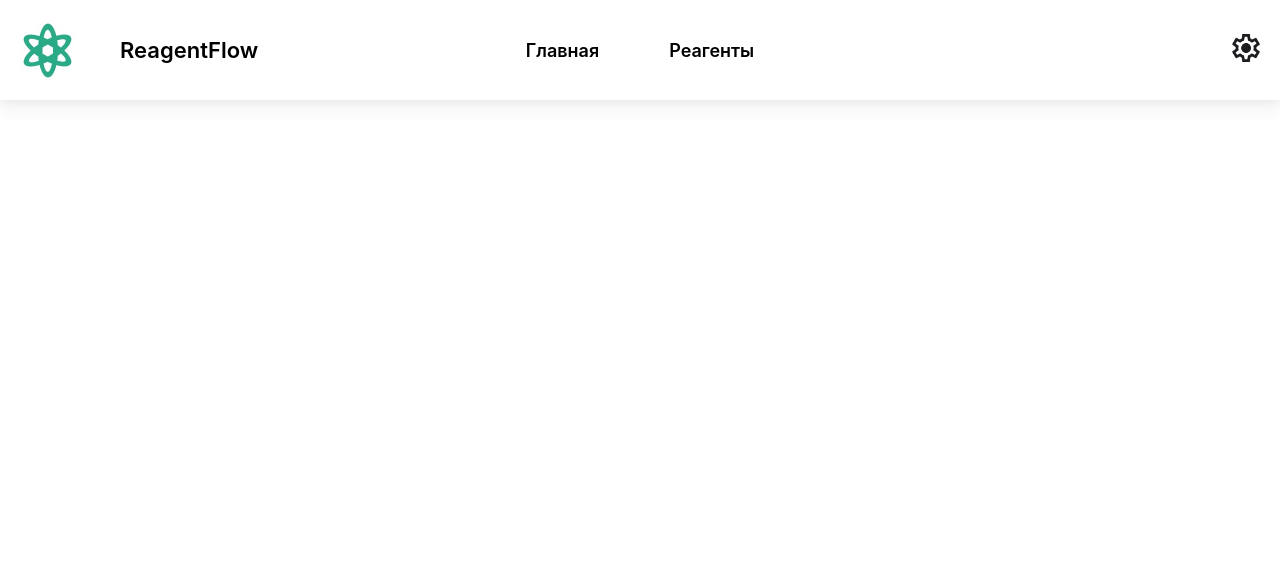
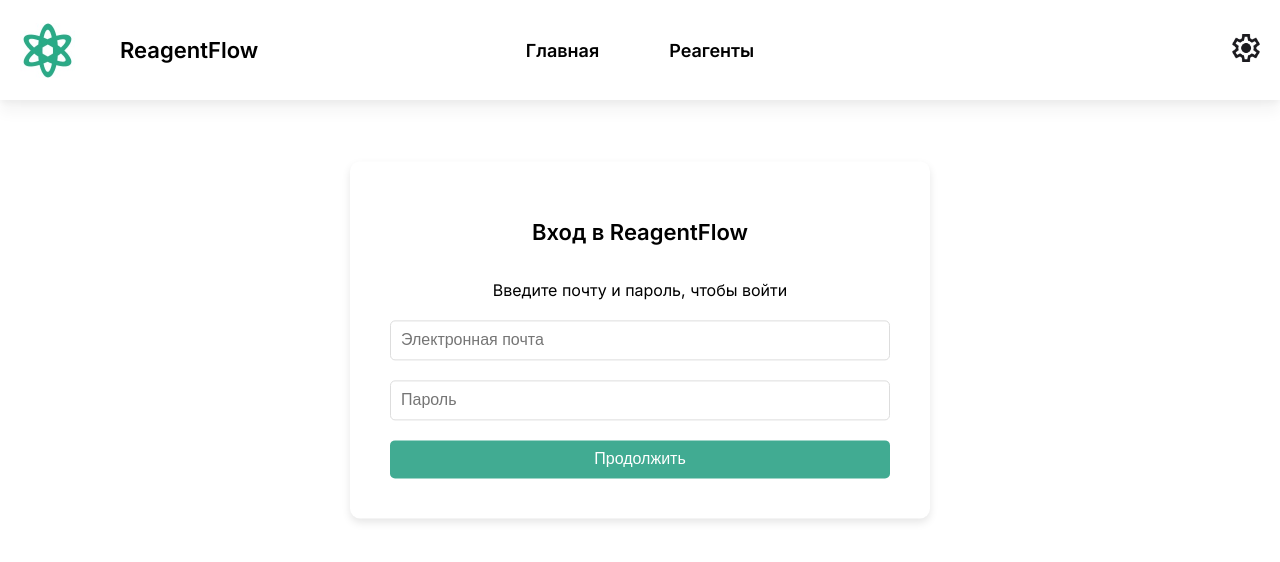
Before and after one commit to ReagentFlow/frontend, a React (Create React App) app: page /login in a window 1280 px wide. Shown: the top 562 px of the page. Built offline with nearby package versions, Linux system fonts and the light colour scheme.

Commit message:
формы и стили для логина и регистрации

```diff
--- a/src/App.jsx
+++ b/src/App.jsx
@@ -1,6 +1,8 @@
 import React from 'react';
 import { Route, Routes } from 'react-router-dom';
 import Header from './components/Header';
+import Login from './components/Login';
+import Register from './components/Register';
 import Home from './components/Home';
 import ReagentsTable from './components/ReagentsTable';
 import WeatherTable from './components/WeatherTable';
@@ -14,6 +16,8 @@ function App() {
             <main>
                 <Routes>
                     <Route path="/" element={<Home />} />
+                    <Route path="/login" element={<Login />} />
+                    <Route path="/register" element={<Register />} />
                     <Route path="/reagents" element={<ReagentsTable />} />
                     <Route path="/weather" element={<WeatherTable />} />
                     <Route path="/settings" element={<Settings />} />
--- /dev/null
+++ b/src/components/Login.jsx
@@ -0,0 +1,43 @@
+import React, { useState } from 'react';
+import '../styles/Auth.css';
+
+function Login() {
+    const [email, setEmail] = useState('');
+    const [password, setPassword] = useState('');
+
+    const handleSubmit = (e) => {
+        e.preventDefault();
+        console.log('Email:', email);
+        console.log('Password:', password);
+    };
+
+    return (
+        <div className="auth-container">
+            <h2>Вход в ReagentFlow</h2>
+            <p>Введите почту и пароль, чтобы войти</p>
+            <form onSubmit={handleSubmit} className="auth-form">
+                <div className="input-group">
+                    <input
+                        type="email"
+                        placeholder="Электронная почта"
+                        value={email}
+                        onChange={(e) => setEmail(e.target.value)}
+                        required
+                    />
+                </div>
+                <div className="input-group">
+                    <input
+                        type="password"
+                        placeholder="Пароль"
+                        value={password}
+                        onChange={(e) => setPassword(e.target.value)}
+                        required
+                    />
+                </div>
+                <button type="submit" className="submit-button">Продолжить</button>
+            </form>
+        </div>
+    );
+}
+
+export default Login;
--- /dev/null
+++ b/src/components/Register.jsx
@@ -0,0 +1,54 @@
+import React, { useState } from 'react';
+import '../styles/Auth.css';
+
+function Register() {
+    const [email, setEmail] = useState('');
+    const [username, setUsername] = useState('');
+    const [password, setPassword] = useState('');
+
+    const handleSubmit = (e) => {
+        e.preventDefault();
+        console.log('Email:', email);
+        console.log('Username:', username);
+        console.log('Password:', password);
+    };
+
+    return (
+        <div className="auth-container">
+            <h2>Регистрация в ReagentFlow</h2>
+            <p>Заполните поля, чтобы зарегистрироваться</p>
+            <form onSubmit={handleSubmit} className="auth-form">
+                <div className="input-group">
+                    <input
+                        type="email"
+                        placeholder="Электронная почта"
+                        value={email}
+                        onChange={(e) => setEmail(e.target.value)}
+                        required
+                    />
+                </div>
+                <div className="input-group">
+                    <input
+                        type="text"
+                        placeholder="Имя пользователя"
+                        value={username}
+                        onChange={(e) => setUsername(e.target.value)}
+                        required
+                    />
+                </div>
+                <div className="input-group">
+                    <input
+                        type="password"
+                        placeholder="Пароль"
+                        value={password}
+                        onChange={(e) => setPassword(e.target.value)}
+                        required
+                    />
+                </div>
+                <button type="submit" className="submit-button">Зарегистрироваться</button>
+            </form>
+        </div>
+    );
+}
+
+export default Register;
--- /dev/null
+++ b/src/styles/Auth.css
@@ -0,0 +1,72 @@
+@import url('https://fonts.googleapis.com/css2?family=Inter:wght@400;600&display=swap');
+
+.auth-container {
+    position: absolute;
+    top: 30%;
+    left: 50%;
+    transform: translate(-50%, -50%);
+    display: flex;
+    flex-direction: column;
+    align-items: center;
+    justify-content: center;
+    padding: 40px;
+    background-color: #fff;
+    border-radius: 10px;
+    box-shadow: 0 4px 8px rgba(0, 0, 0, 0.1);
+    max-width: 500px;
+    width: 100%;
+    margin: 100px auto;
+}
+
+h2 {
+    margin-bottom: 20px;
+    font-size: 22px;
+    color: #000;
+    font-family: 'Inter', sans-serif;
+    font-weight: 600;
+}
+
+p {
+    margin-bottom: 20px;
+    color: #000;
+    font-family: 'Inter', sans-serif;
+    font-weight: 400;
+    font-size: 16px;
+    line-height: 19px;
+}
+
+.auth-form {
+    width: 100%;
+}
+
+.input-group {
+    display: flex;
+    align-items: center;
+    margin-bottom: 20px;
+    width: 100%;
+}
+
+.input-group input {
+    width: 100%;
+    padding: 10px;
+    border: 1px solid #ddd;
+    border-radius: 5px;
+    font-size: 16px;
+    box-sizing: border-box;
+}
+
+.submit-button {
+    width: 100%;
+    padding: 10px;
+    border: none;
+    border-radius: 5px;
+    background-color: #41AB92;
+    color: #fff;
+    font-size: 16px;
+    cursor: pointer;
+    transition: background-color 0.3s;
+}
+
+.submit-button:hover {
+    background-color: #027256;
+}
--- a/src/styles/Header.css
+++ b/src/styles/Header.css
@@ -11,6 +11,7 @@
     justify-content: space-between;
     padding: 0 20px;
     box-sizing: border-box;
+    z-index: 1000;
 }
 
 .left-section {
```
